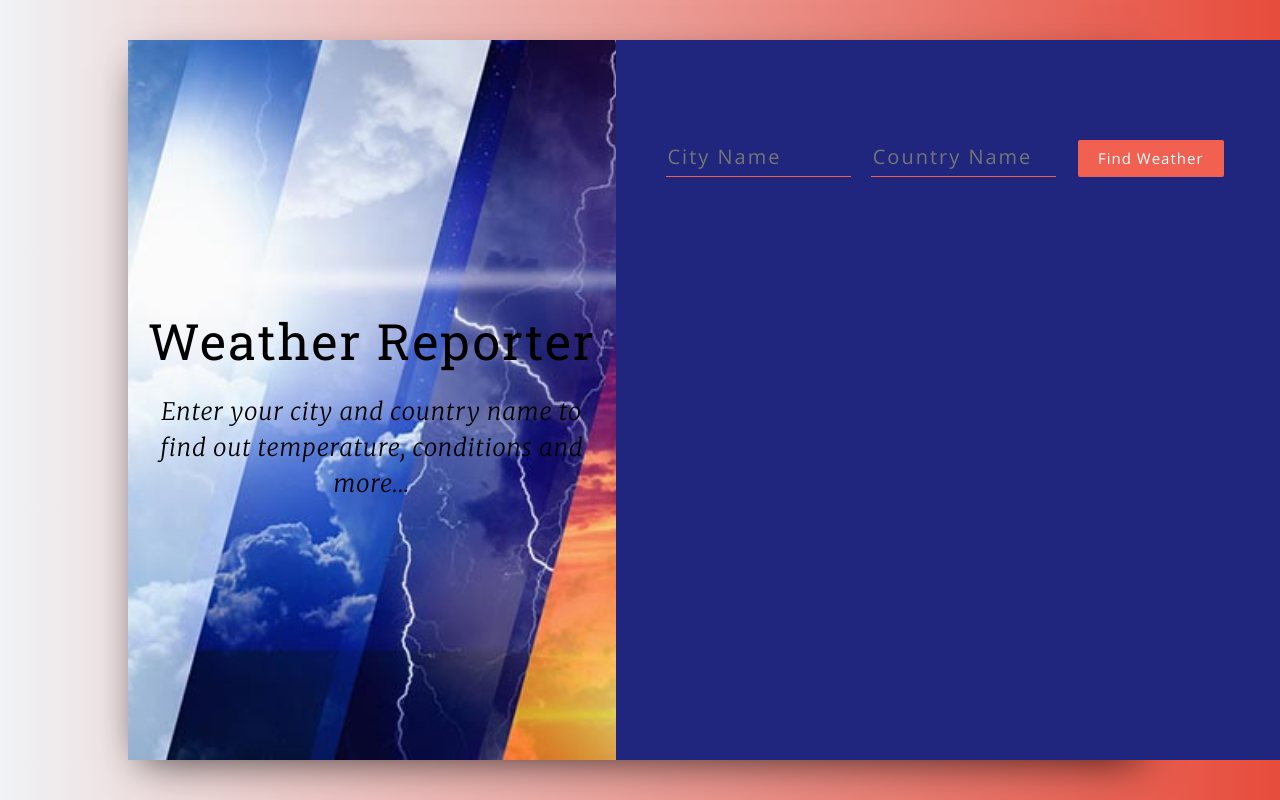
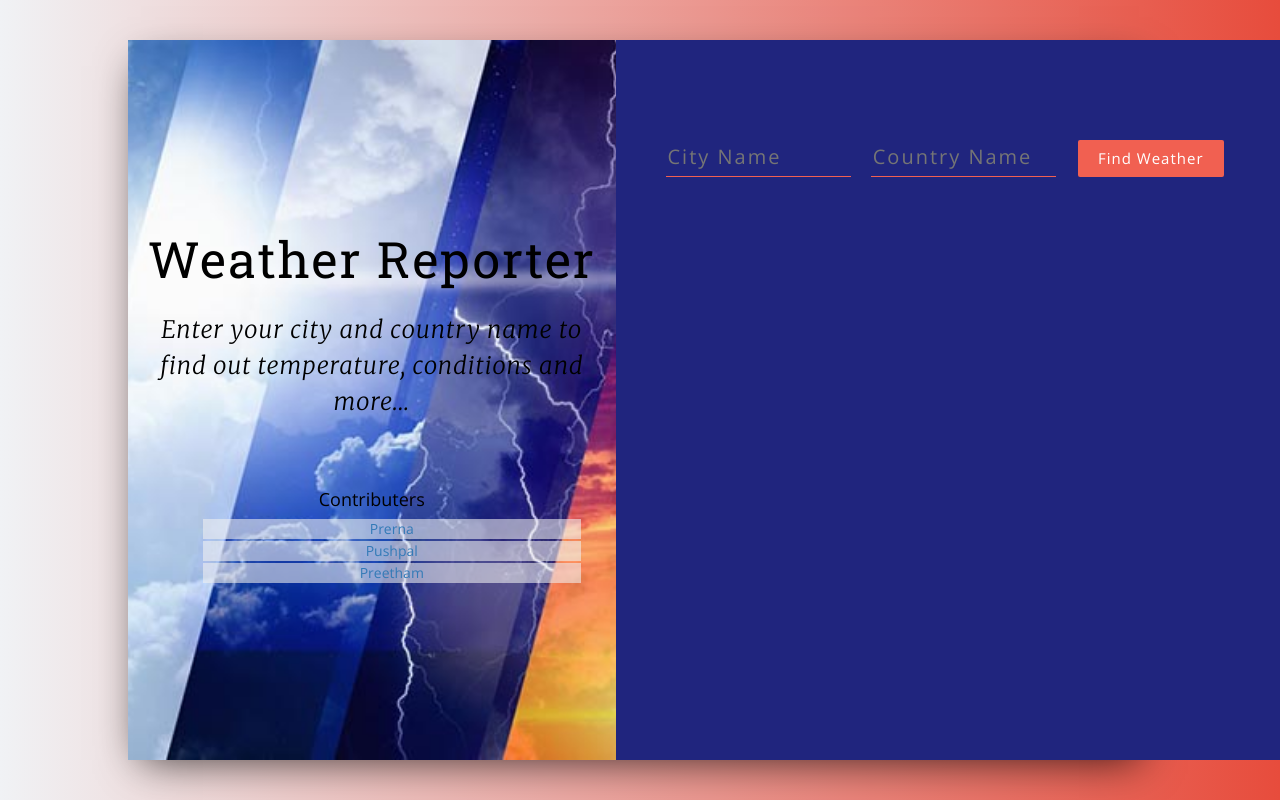
Before and after one commit to prerna2909/weather-report, a React (Create React App) app: page / in a window 1280 px wide. Built offline with nearby package versions, Linux system fonts and the light colour scheme.

Commit message:
contributors info added

```diff
--- a/src/App.css
+++ b/src/App.css
@@ -124,3 +124,16 @@ button:active {
   letter-spacing: 1px;
   font-weight: 200;
 }
+
+.nobullet {
+  list-style: none;
+}
+
+.nobullet li {
+  background: #f2f2f294;
+  margin: 2px 20px;
+}
+
+.p-t-5{
+  padding-top: 50px;
+}
--- a/src/components/Titles.js
+++ b/src/components/Titles.js
@@ -4,6 +4,14 @@ const Titles = () => (
 	<div>
 		<h1 className="title-container__title">Weather Reporter</h1>
 		<h3 className="title-container__subtitle">Enter your city and country name to find out temperature, conditions and more...</h3>
+    <div className="p-t-5">
+      <h4>Contributers</h4>
+      <ul className="nobullet">
+        <li><a href="https://prerna2909.github.io/prerna-profile/" target="_blank">Prerna</a></li>
+        <li><a href="https://pushpal-bits.github.io/" target="_blank">Pushpal</a></li>
+        <li><a href="http://preethamlv.github.io/" target="_blank">Preetham</a></li>
+      </ul>
+    </div>
 	</div>
 );
 
```
